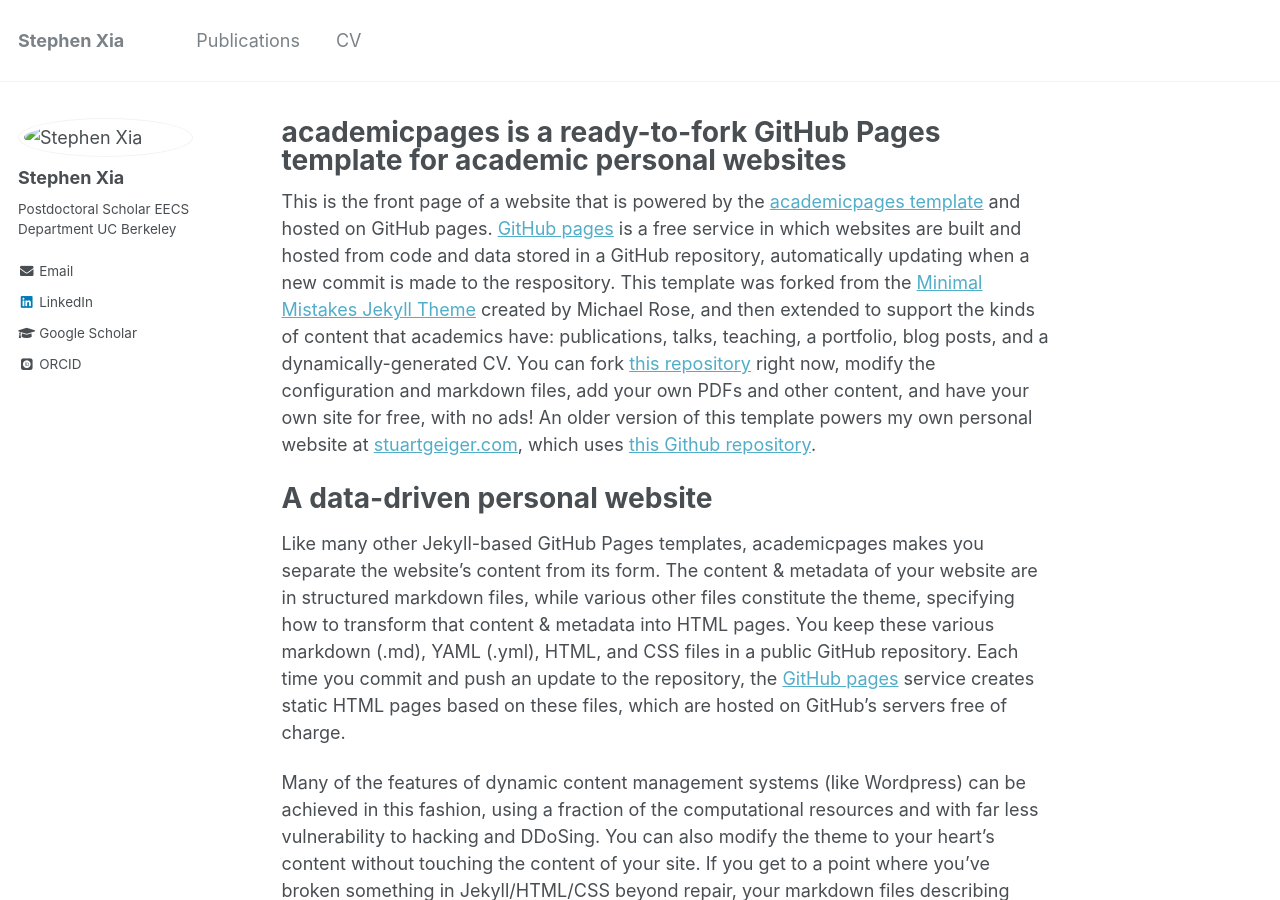
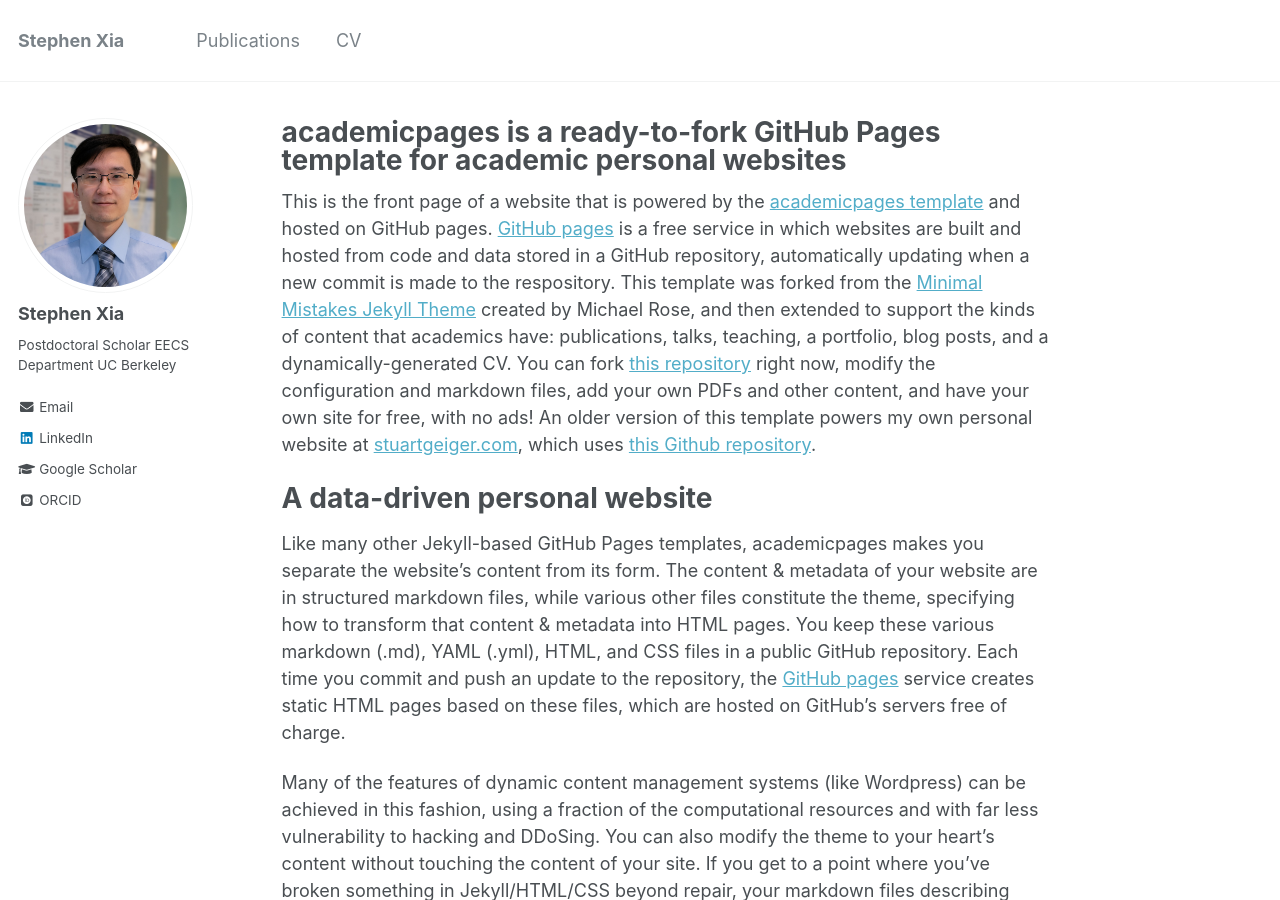
Before and after one commit to stephenxia/stephenxia.github.io, a Jekyll site: the page built from _pages/about.md, in a window 1280 px wide and 900 px high. Built offline with Jekyll 4.4.1, drawn with Linux system fonts in a browser that asks for light colours; some web fonts are replaced.

Commit message:
testing publications

```diff
--- a/_config.yml
+++ b/_config.yml
@@ -81,7 +81,7 @@
 # Site Author
 author:
   name             : "Stephen Xia"
-  avatar           : "files/stephenxia.jpg"
+  avatar           : "stephenxia.jpg"
   bio              : "Postdoctoral Scholar\n\r EECS Department\n\r UC Berkeley"
   location         :
   employer         :
```
Also changed, not shown: images/stephenxia.jpg (renamed from files/stephenxia.jpg), 1 other file.
